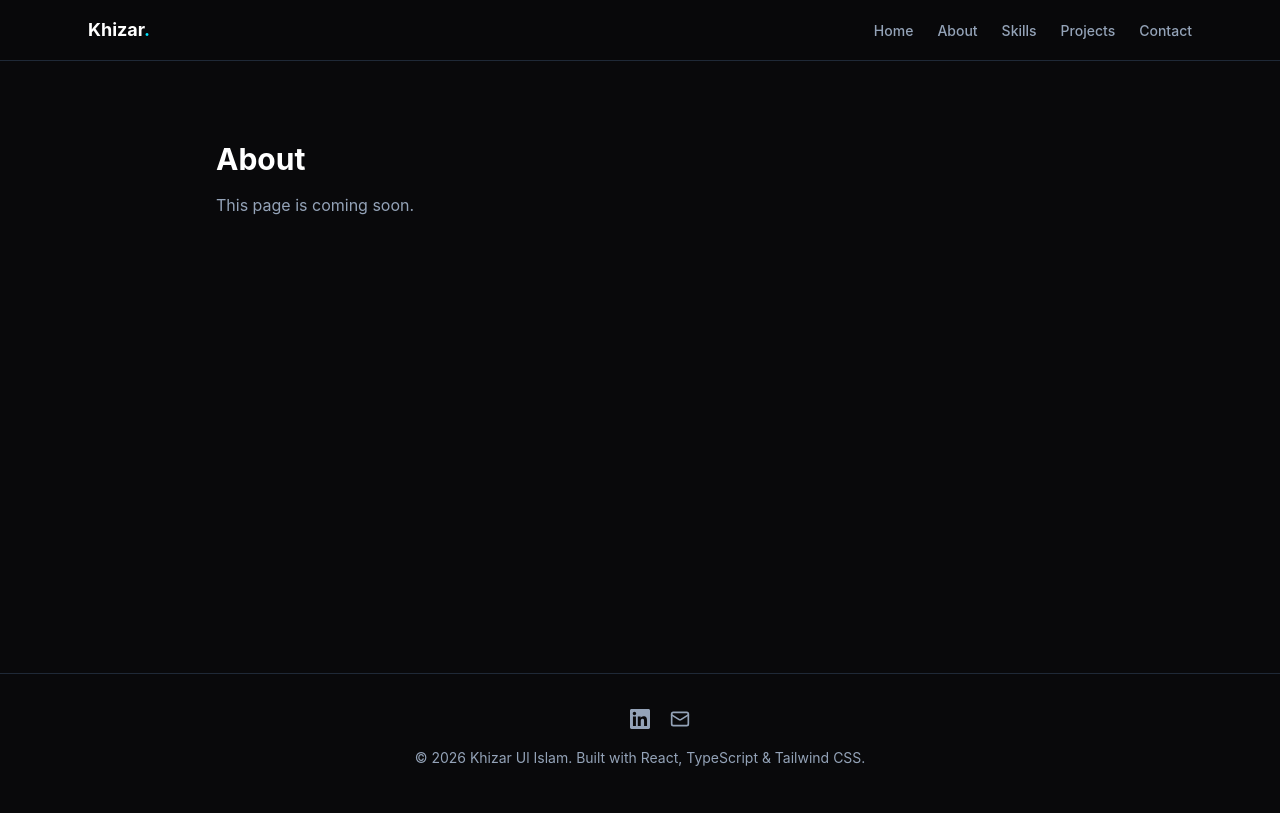
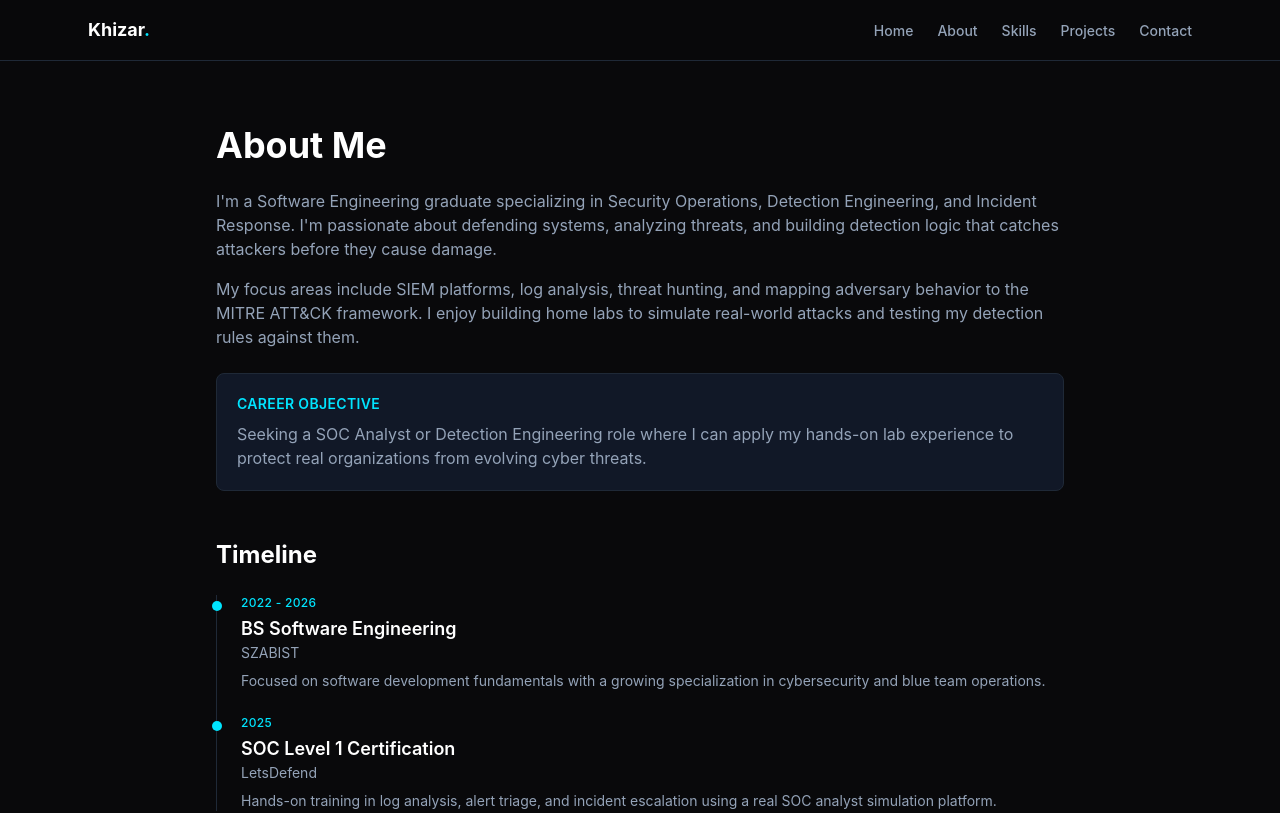
Before and after one commit to Khizar-malik97/soc-analyst-portfolio, a React (Vite) app: page /about in a window 1280 px wide. Shown: the top 813 px of the page. Built offline with nearby package versions, Linux system fonts and the light colour scheme; some icons are missing.

Commit message:
Build About page with bio, career objective, and timeline

```diff
--- /dev/null
+++ b/src/data/timeline.ts
@@ -0,0 +1,29 @@
+export interface TimelineEntry {
+  id: string
+  type: 'education' | 'experience' | 'certification'
+  title: string
+  organization: string
+  period: string
+  description: string
+}
+
+export const timeline: TimelineEntry[] = [
+  {
+    id: '1',
+    type: 'education',
+    title: 'BS Software Engineering',
+    organization: 'SZABIST',
+    period: '2022 - 2026',
+    description:
+      'Focused on software development fundamentals with a growing specialization in cybersecurity and blue team operations.',
+  },
+  {
+    id: '2',
+    type: 'certification',
+    title: 'SOC Level 1 Certification',
+    organization: 'LetsDefend',
+    period: '2025',
+    description:
+      'Hands-on training in log analysis, alert triage, and incident escalation using a real SOC analyst simulation platform.',
+  },
+]
--- a/src/pages/About.tsx
+++ b/src/pages/About.tsx
@@ -1,8 +1,53 @@
+import { timeline } from '../data/timeline'
+
 function About() {
   return (
-    <div className="mx-auto max-w-4xl px-6 py-20">
-      <h1 className="text-3xl font-bold text-white">About</h1>
-      <p className="mt-4 text-muted">This page is coming soon.</p>
+    <div className="mx-auto max-w-4xl px-6 py-16">
+      <h1 className="text-3xl font-bold text-white sm:text-4xl">About Me</h1>
+
+      <div className="mt-6 space-y-4 text-muted">
+        <p>
+          I'm a Software Engineering graduate specializing in Security
+          Operations, Detection Engineering, and Incident Response. I'm
+          passionate about defending systems, analyzing threats, and building
+          detection logic that catches attackers before they cause damage.
+        </p>
+        <p>
+          My focus areas include SIEM platforms, log analysis, threat
+          hunting, and mapping adversary behavior to the MITRE ATT&CK
+          framework. I enjoy building home labs to simulate real-world
+          attacks and testing my detection rules against them.
+        </p>
+      </div>
+
+      <div className="mt-6 rounded-lg border border-border bg-card p-5">
+        <h2 className="text-sm font-semibold uppercase tracking-wide text-accent">
+          Career Objective
+        </h2>
+        <p className="mt-2 text-muted">
+          Seeking a SOC Analyst or Detection Engineering role where I can
+          apply my hands-on lab experience to protect real organizations from
+          evolving cyber threats.
+        </p>
+      </div>
+
+      <h2 className="mt-12 text-2xl font-bold text-white">Timeline</h2>
+
+      <div className="mt-6 space-y-6 border-l border-border pl-6">
+        {timeline.map((entry) => (
+          <div key={entry.id} className="relative">
+            <span className="absolute -left-[29px] top-1.5 h-2.5 w-2.5 rounded-full bg-accent" />
+            <p className="text-xs font-medium uppercase tracking-wide text-accent">
+              {entry.period}
+            </p>
+            <h3 className="mt-1 text-lg font-semibold text-white">
+              {entry.title}
+            </h3>
+            <p className="text-sm text-muted">{entry.organization}</p>
+            <p className="mt-2 text-sm text-muted">{entry.description}</p>
+          </div>
+        ))}
+      </div>
     </div>
   )
 }
```
